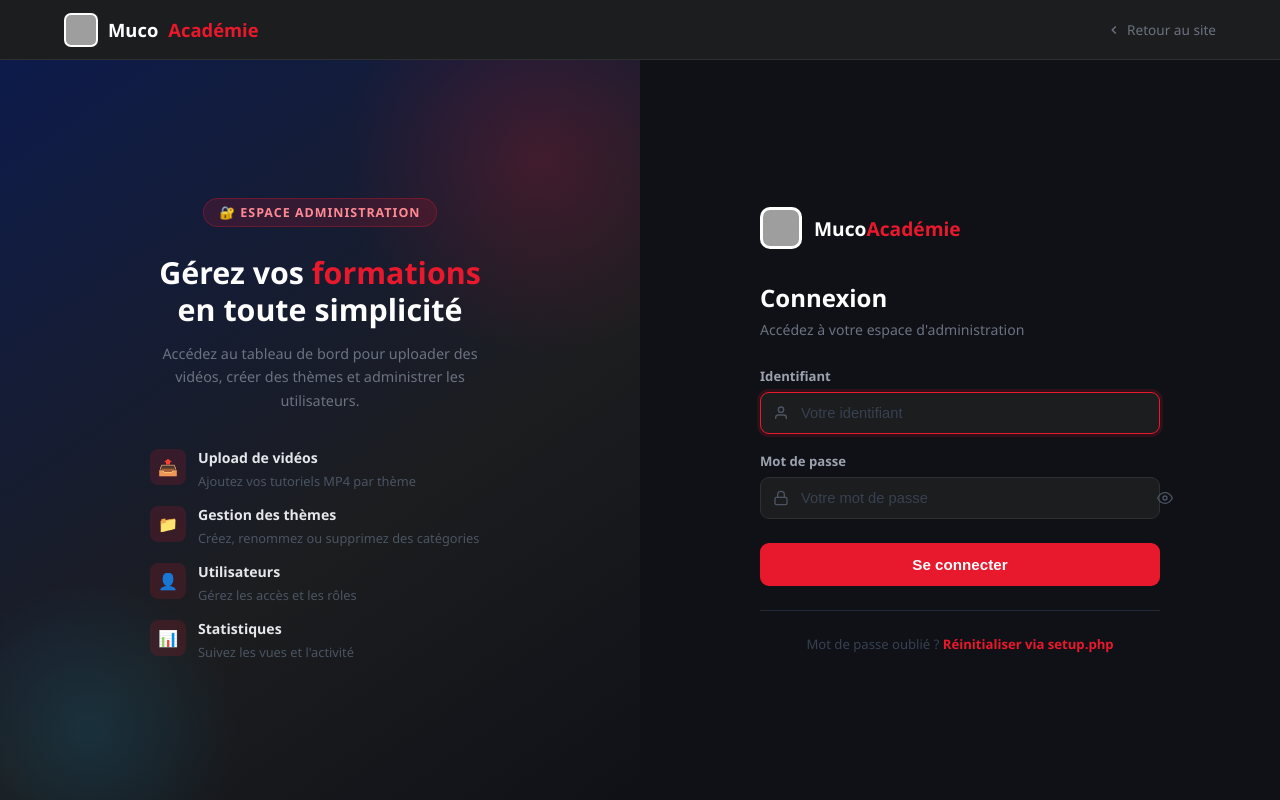
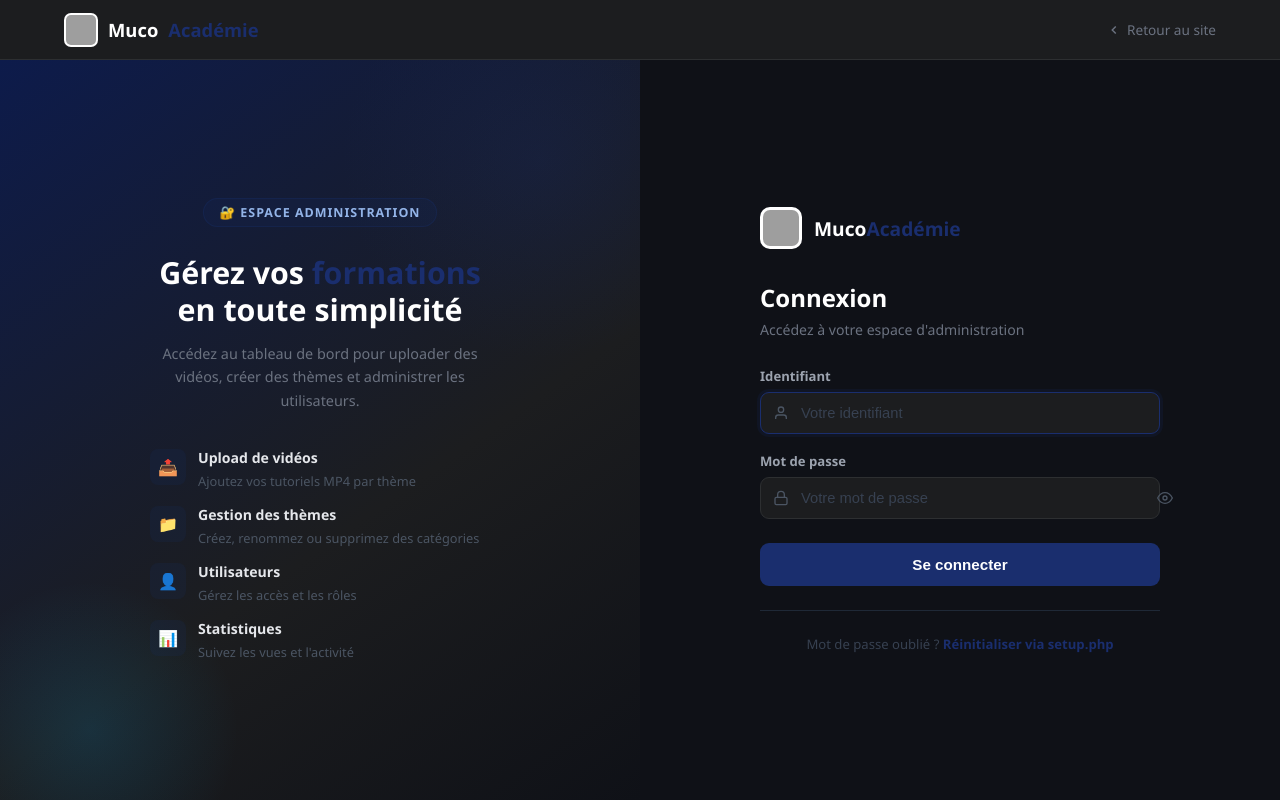
Before and after one commit to Bweso88/cours, a PHP site: page /admin/login.php in a window 1280 px wide. Run offline with PHP 8.4, Linux system fonts and the light colour scheme; grey boxes are pictures that could not be loaded.

```diff
--- a/admin/login.php
+++ b/admin/login.php
@@ -62,7 +62,7 @@ body{
 }
 .navbar-brand{display:flex;align-items:center;gap:10px;color:#fff;font-weight:800;font-size:1.15rem;text-decoration:none;}
 .navbar-brand img{background:#fff;border-radius:7px;padding:2px;}
-.navbar-brand span{color:#e8192c;}
+.navbar-brand span{color:#1a2e6e;}
 .back-link{color:#6b7280;font-size:.85rem;text-decoration:none;display:flex;align-items:center;gap:6px;transition:color .2s;}
 .back-link:hover{color:#fff;}
 
@@ -79,7 +79,7 @@ body{
 .left-panel::before{
   content:"";position:absolute;top:-100px;right:-100px;
   width:400px;height:400px;border-radius:50%;
-  background:radial-gradient(circle,rgba(232,25,44,.2) 0%,transparent 70%);
+  background:radial-gradient(circle,rgba(26,46,110,.2) 0%,transparent 70%);
 }
 .left-panel::after{
   content:"";position:absolute;bottom:-80px;left:-60px;
@@ -88,17 +88,17 @@ body{
 }
 .left-inner{position:relative;z-index:1;text-align:center;max-width:340px;}
 .left-badge{
-  display:inline-block;background:rgba(232,25,44,.15);border:1px solid rgba(232,25,44,.3);
-  color:#ff8a94;padding:5px 16px;border-radius:20px;font-size:.78rem;font-weight:700;
+  display:inline-block;background:rgba(26,46,110,.15);border:1px solid rgba(26,46,110,.3);
+  color:#93b4e8;padding:5px 16px;border-radius:20px;font-size:.78rem;font-weight:700;
   text-transform:uppercase;letter-spacing:.08em;margin-bottom:28px;
 }
 .left-inner h2{color:#fff;font-size:1.9rem;font-weight:800;line-height:1.2;margin-bottom:14px;}
-.left-inner h2 span{color:#e8192c;}
+.left-inner h2 span{color:#1a2e6e;}
 .left-inner p{color:#6b7280;font-size:.9rem;line-height:1.6;margin-bottom:36px;}
 .features{display:flex;flex-direction:column;gap:14px;text-align:left;}
 .feature{display:flex;align-items:flex-start;gap:12px;}
 .feature-icon{
-  width:36px;height:36px;border-radius:8px;background:rgba(232,25,44,.15);
+  width:36px;height:36px;border-radius:8px;background:rgba(26,46,110,.15);
   display:flex;align-items:center;justify-content:center;font-size:1rem;flex-shrink:0;margin-top:1px;
 }
 .feature-text strong{color:#e5e7eb;font-size:.88rem;display:block;margin-bottom:2px;}
@@ -114,7 +114,7 @@ body{
 .login-logo{display:flex;align-items:center;gap:12px;margin-bottom:32px;}
 .login-logo img{background:#fff;border-radius:10px;padding:3px;}
 .login-logo-text{font-size:1.2rem;font-weight:800;color:#fff;}
-.login-logo-text span{color:#e8192c;}
+.login-logo-text span{color:#1a2e6e;}
 .login-box h1{color:#fff;font-size:1.5rem;font-weight:800;margin-bottom:6px;}
 .login-box .subtitle{color:#6b7280;font-size:.88rem;margin-bottom:28px;}
 
@@ -129,7 +129,7 @@ input[type=text],input[type=password]{
   background:#1c1d1f;border:1px solid #2d2f31;border-radius:9px;
   color:#f3f4f6;font-size:.92rem;outline:none;transition:border-color .2s,box-shadow .2s;
 }
-input:focus{border-color:#e8192c;box-shadow:0 0 0 3px rgba(232,25,44,.15);}
+input:focus{border-color:#1a2e6e;box-shadow:0 0 0 3px rgba(26,46,110,.15);}
 input::placeholder{color:#374151;}
 
 .show-pass{
@@ -140,11 +140,11 @@ input::placeholder{color:#374151;}
 .show-pass:hover{color:#9ca3af;}
 
 .btn-login{
-  width:100%;padding:13px;background:#e8192c;color:#fff;border:none;
+  width:100%;padding:13px;background:#1a2e6e;color:#fff;border:none;
   border-radius:9px;font-weight:700;font-size:.95rem;cursor:pointer;
   transition:background .2s,transform .1s;margin-top:6px;
 }
-.btn-login:hover{background:#c0141f;}
+.btn-login:hover{background:#142457;}
 .btn-login:active{transform:scale(.98);}
 
 .alert-err{
@@ -155,8 +155,8 @@ input::placeholder{color:#374151;}
 
 .divider{border:none;border-top:1px solid #1f2937;margin:24px 0;}
 .login-footer{text-align:center;color:#374151;font-size:.82rem;}
-.login-footer a{color:#e8192c;font-weight:600;text-decoration:none;}
-.login-footer a:hover{color:#ff6b78;}
+.login-footer a{color:#1a2e6e;font-weight:600;text-decoration:none;}
+.login-footer a:hover{color:#5b82c4;}
 </style>
 </head>
 <body>
@@ -164,7 +164,7 @@ input::placeholder{color:#374151;}
 <!-- NAVBAR -->
 <header class="navbar">
   <a href="../index.php" class="navbar-brand">
-    <img src="../images/MUCODEC.gif" width="34" height="34" alt="Logo">
+    <img src="../images/mucoacademie.png" width="34" height="34" alt="Logo">
     Muco<span>Académie</span>
   </a>
   <a href="../index.php" class="back-link">
@@ -219,7 +219,7 @@ input::placeholder{color:#374151;}
     <div class="login-box">
 
       <div class="login-logo">
-        <img src="../images/MUCODEC.gif" width="42" height="42" alt="Logo">
+        <img src="../images/mucoacademie.png" width="42" height="42" alt="Logo">
         <div class="login-logo-text">Muco<span>Académie</span></div>
       </div>
 
--- a/admin/manage_themes.php
+++ b/admin/manage_themes.php
@@ -14,7 +14,6 @@ if ($_SERVER["REQUEST_METHOD"] === "POST" && isset($_POST["create"])) {
         if (!empty($_FILES["cover"]["name"]) && $_FILES["cover"]["error"] === UPLOAD_ERR_OK) {
             $ext = strtolower(pathinfo($_FILES["cover"]["name"], PATHINFO_EXTENSION));
             if (in_array($ext, ["jpg","jpeg","png","webp","gif"])) {
-                // Supprimer ancienne couverture si existe
                 foreach (glob($videoDir.$name."/cover.*") as $old) unlink($old);
                 move_uploaded_file($_FILES["cover"]["tmp_name"], $videoDir.$name."/cover.".$ext);
             }
@@ -226,7 +225,6 @@ function openRename(name) {
   document.getElementById('modalRename').style.display = 'flex';
 }
 
-/* Soumettre le changement de photo depuis la carte */
 function submitCover(input, theme) {
   if (!input.files[0]) return;
   document.getElementById('coverThemeName').value = theme;
@@ -236,7 +234,6 @@ function submitCover(input, theme) {
   document.getElementById('coverForm').submit();
 }
 
-/* Aperçu dans le modal de création */
 function previewCover(input) {
   if (!input.files[0]) return;
   var url = URL.createObjectURL(input.files[0]);
```
